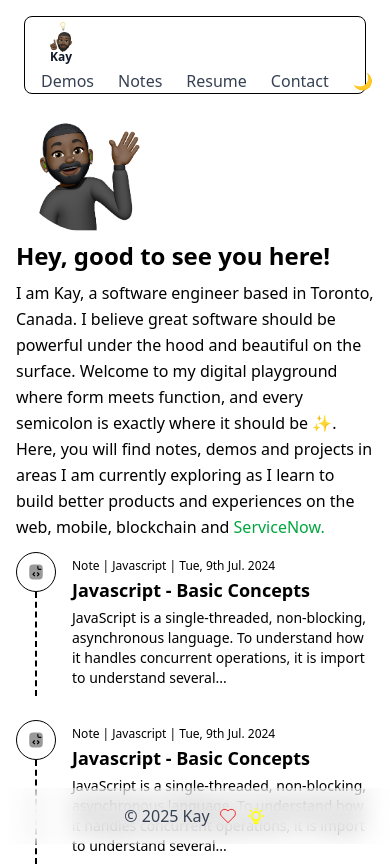
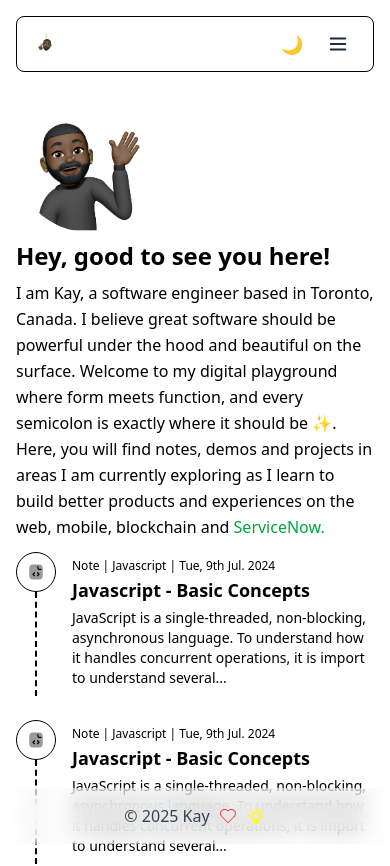
Before and after one commit to LloydKay/kay-lat, a React (Vite) app: page / in a window 390 px wide. Shown: the top 866 px of the page. Built offline with nearby package versions, Linux system fonts and the light colour scheme.

Commit message:
Fix Header

```diff
--- a/package.json
+++ b/package.json
@@ -11,6 +11,7 @@
   },
   "dependencies": {
     "@tailwindcss/vite": "^4.1.12",
+    "lucide-react": "^0.542.0",
     "react": "^19.1.1",
     "react-dom": "^19.1.1",
     "react-router": "^7.8.2",
--- a/src/components/Header.jsx
+++ b/src/components/Header.jsx
@@ -1,5 +1,6 @@
 import React, { useEffect, useState } from "react";
 import { Link } from "react-router";
+import { Menu, X } from "lucide-react";
 import head from "../assets/joe.png";
 
 const getInitialTheme = () => {
@@ -13,6 +14,7 @@ const getInitialTheme = () => {
 
 const Header = () => {
   const [theme, setTheme] = useState(getInitialTheme);
+  const [menuOpen, setMenuOpen] = useState(false);
 
   useEffect(() => {
     if (theme === "dark") {
@@ -23,48 +25,101 @@ const Header = () => {
     localStorage.setItem("theme", theme);
   }, [theme]);
 
-  const toggleTheme = () => {
-    setTheme(theme === "dark" ? "light" : "dark");
-  };
+  const toggleTheme = () => setTheme(theme === "dark" ? "light" : "dark");
 
   return (
-    <div className="w-full fixed top-0 z-50 px-6">
-      {/* wrapper adds spacing above the border */}
+    <div className="w-full fixed top-0 z-50 px-4">
       <div className="mt-4">
-        <header className="flex flex-wrap items-center justify-between max-w-2xl mx-auto px-4 border dark:border-gray-500 rounded-lg bg-transparent">
+        <header className="flex items-center justify-between max-w-2xl mx-auto px-4 py-2 border dark:border-gray-500 rounded-lg bg-transparent">
+          {/* Logo */}
           <Link to="/">
             <div className="flex flex-col items-center space-y-1">
-              <img src={head} alt="Kay" className="w-10 h-10 rounded-full" />
-              <span className=" -mt-3 mb-1 font-semibold text-gray-900 dark:text-white text-xs">
+              <img src={head} alt="Kay" className=" size-6 rounded-full" />
+              <span className="font-semibold text-gray-900 dark:text-white text-xs hidden md:block">
                 Kay
               </span>
             </div>
           </Link>
 
-          <nav className="flex space-x-6 text-gray-700 dark:text-gray-300">
-            <a href="/demos" className="hover:text-black dark:hover:text-white">
+          {/* Right side: nav + theme + hamburger */}
+          <div className="flex items-center space-x-4">
+            {/* Desktop Nav */}
+            <nav className="hidden md:flex items-center space-x-6 text-gray-700 dark:text-gray-300">
+              <a
+                href="/demos"
+                className="hover:text-black dark:hover:text-white"
+              >
+                Demos
+              </a>
+              <a
+                href="#notes"
+                className="hover:text-black dark:hover:text-white"
+              >
+                Notes
+              </a>
+              <a
+                href="/resume"
+                className="hover:text-black dark:hover:text-white"
+              >
+                Resume
+              </a>
+              <a
+                href="/contact"
+                className="hover:text-black dark:hover:text-white"
+              >
+                Contact
+              </a>
+            </nav>
+
+            {/* Theme button always visible */}
+            <button
+              className="hover:opacity-70 text-lg"
+              onClick={toggleTheme}
+              aria-label="Toggle theme"
+            >
+              {theme === "dark" ? "🌞" : "🌙"}
+            </button>
+
+            {/* Mobile hamburger */}
+            <button
+              className="flex md:hidden p-2 text-gray-800 dark:text-gray-200"
+              onClick={() => setMenuOpen(!menuOpen)}
+              aria-label="Toggle menu"
+            >
+              {menuOpen ? <X size={22} /> : <Menu size={22} />}
+            </button>
+          </div>
+        </header>
+
+        {/* Mobile dropdown menu */}
+        {menuOpen && (
+          <div className="md:hidden mt-2 px-4 py-3 border rounded-lg bg-white dark:bg-gray-800 text-gray-700 dark:text-gray-300 space-y-3">
+            <a
+              href="/demos"
+              className="block hover:text-black dark:hover:text-white"
+            >
               Demos
             </a>
-            <a href="#notes" className="hover:text-black dark:hover:text-white">
+            <a
+              href="#notes"
+              className="block hover:text-black dark:hover:text-white"
+            >
               Notes
             </a>
             <a
               href="/resume"
-              className="hover:text-black dark:hover:text-white"
+              className="block hover:text-black dark:hover:text-white"
             >
               Resume
             </a>
             <a
               href="/contact"
-              className="hover:text-black dark:hover:text-white"
+              className="block hover:text-black dark:hover:text-white"
             >
               Contact
             </a>
-            <button className=" hover:opacity-50" onClick={toggleTheme}>
-              {theme === "dark" ? "🌞" : "🌙"}
-            </button>
-          </nav>
-        </header>
+          </div>
+        )}
       </div>
     </div>
   );
```
Also changed, not shown: 1 other file (tests, documents, lock files or other folders).
